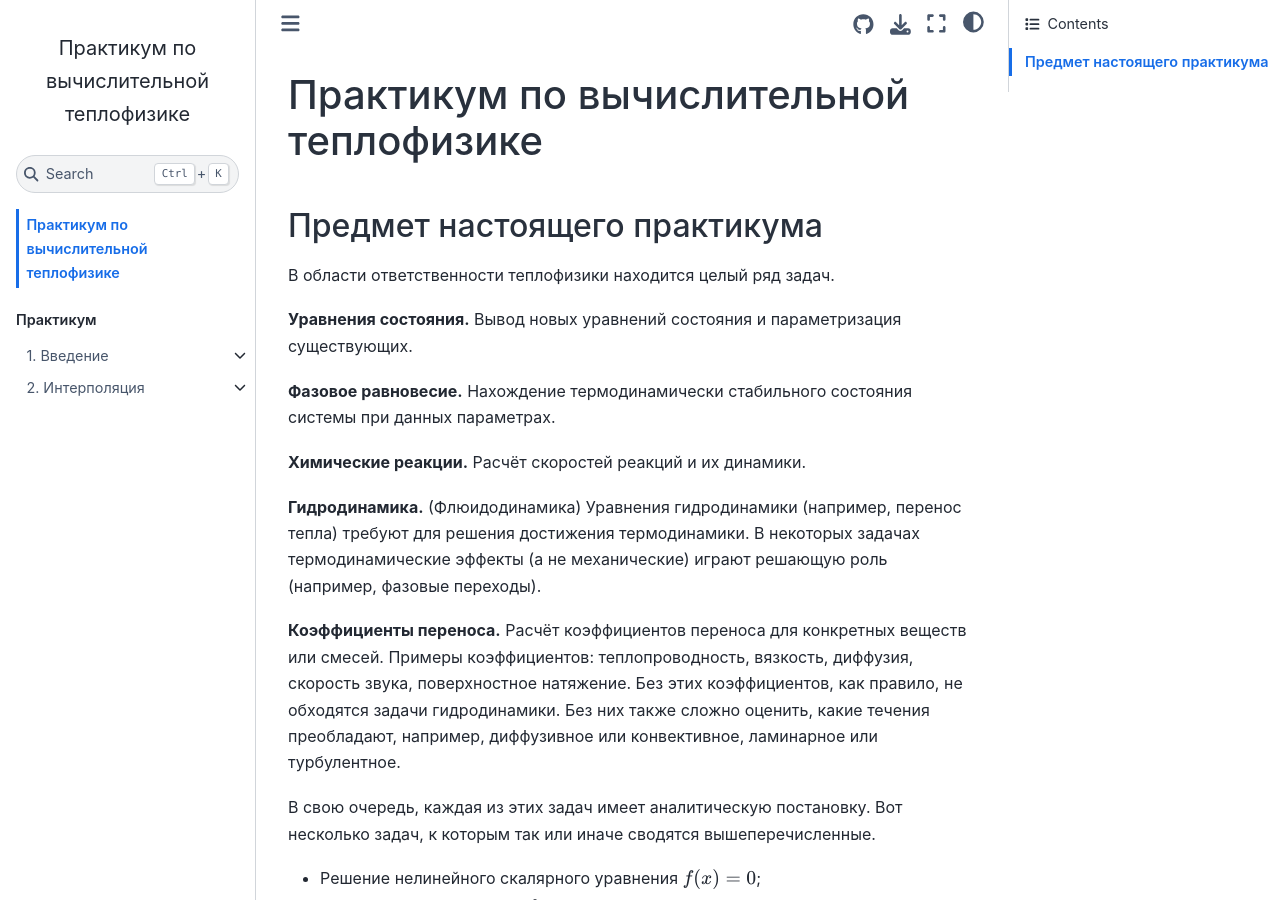
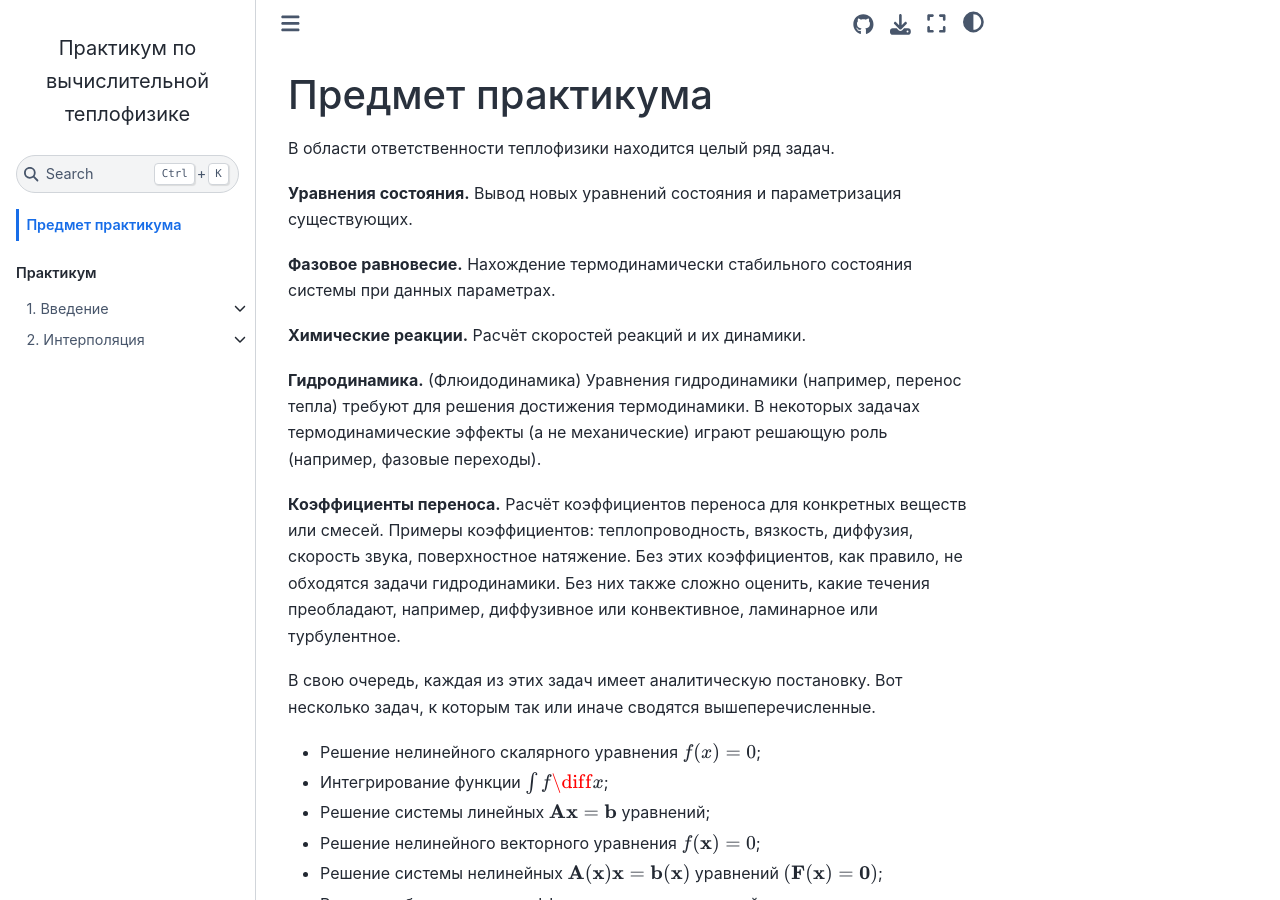
Before and after one commit to stepanzh/computational_thermodynamics, a Jupyter Book: the page built from book/index.md, in a window 1280 px wide and 900 px high. Built offline with Jupyter Book 1.0.4 settings and Sphinx 7.4.7 and the Sphinx Book theme 1.1.4, drawn with Linux system fonts in a browser that asks for light colours.

Commit message:
Change title

```diff
--- a/book/index.md
+++ b/book/index.md
@@ -1,6 +1,4 @@
-# Практикум по вычислительной теплофизике
-
-## Предмет настоящего практикума
+# Предмет практикума
 
 В области ответственности теплофизики находится целый ряд задач.
 
```
